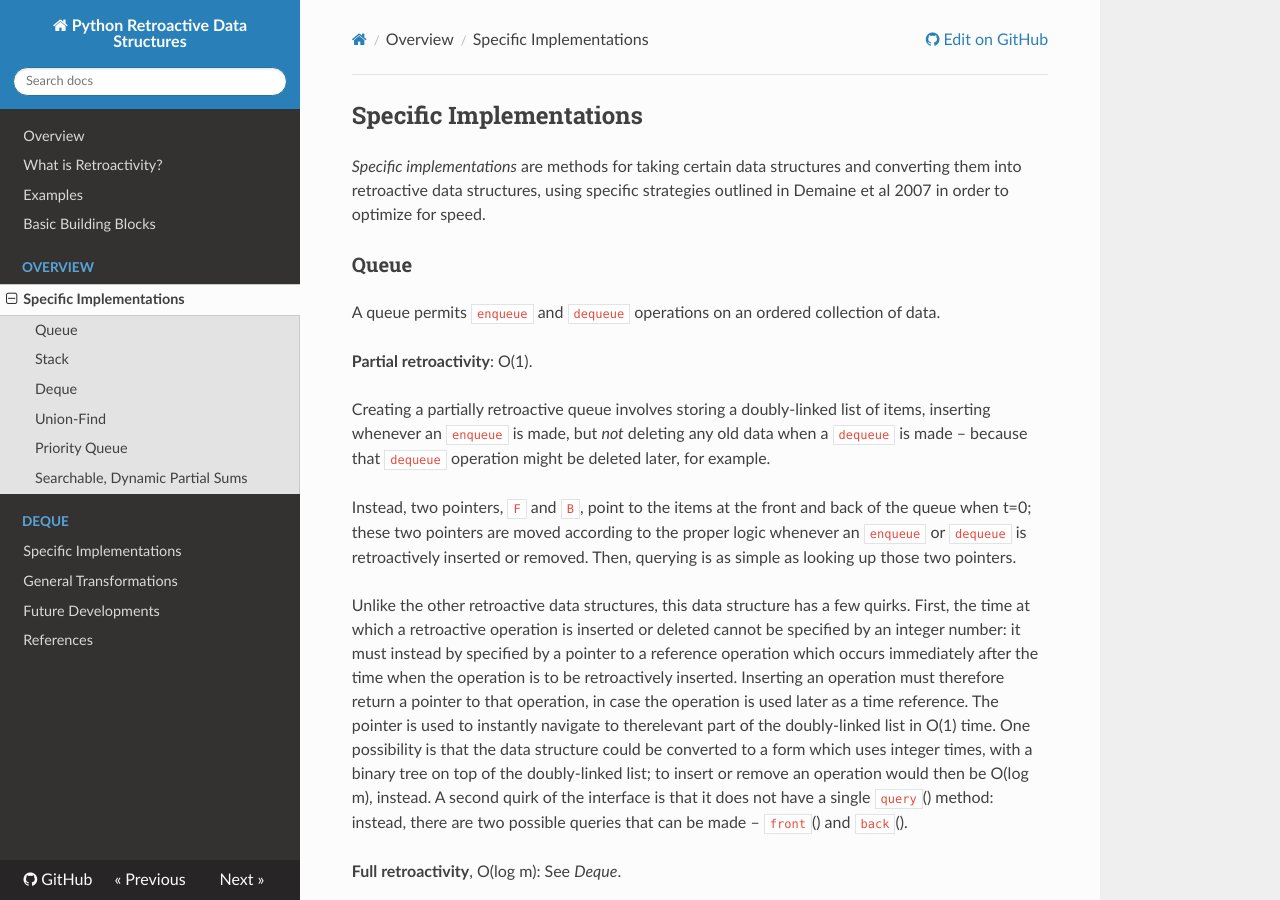
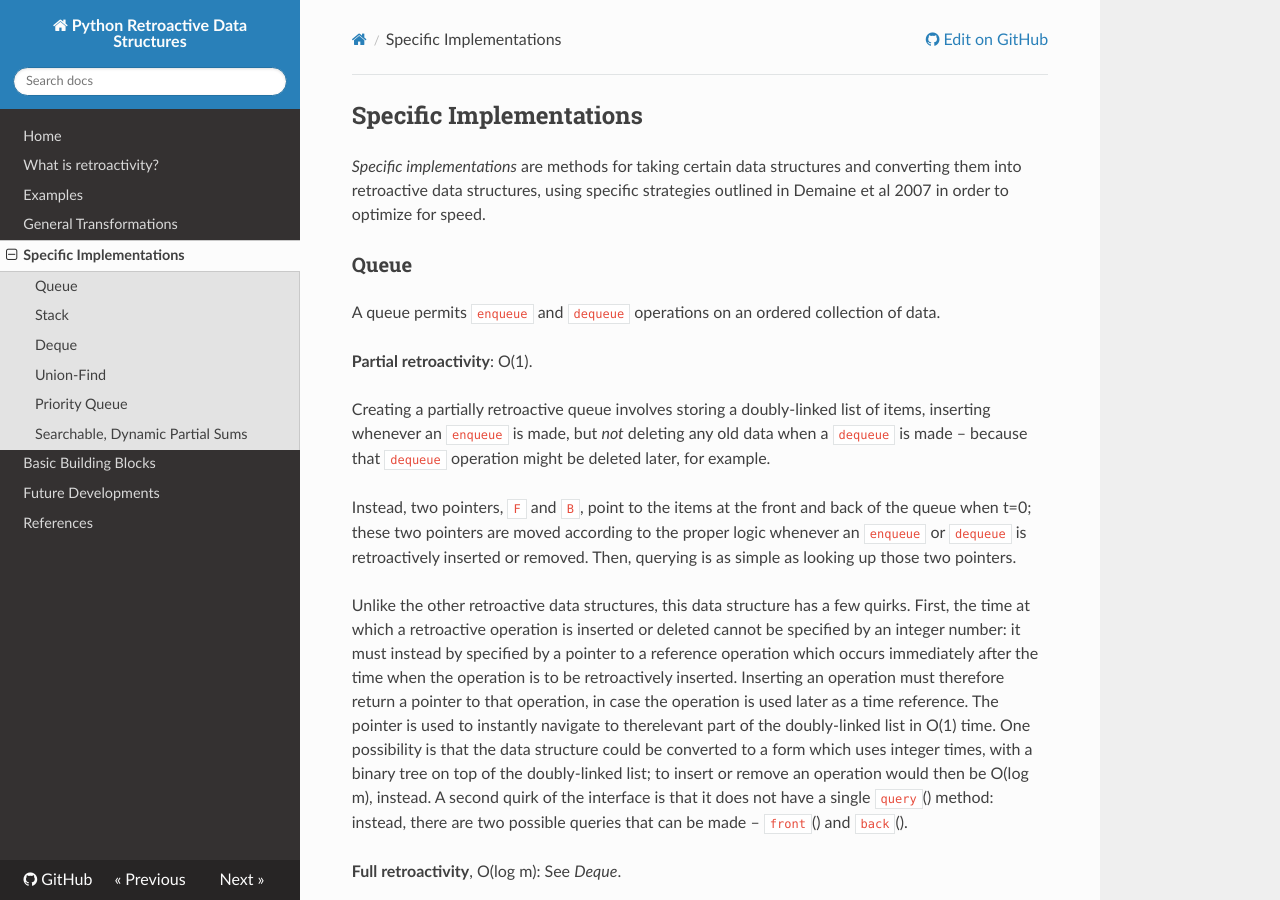
Before and after one commit to csvoss/retroactive, an MkDocs documentation site: the page built from docs/specifics.md, in a window 1280 px wide and 900 px high. Built offline with MkDocs 1.6.1, drawn with Linux system fonts in a browser that asks for light colours; nearby versions of some CDN libraries; old or Windows-style settings are respelled for this version of MkDocs.

Commit message:
Satisfactory mkdocs configuration

```diff
--- a/mkdocs.yml
+++ b/mkdocs.yml
@@ -7,16 +7,13 @@ repo_name: GitHub
 site_author: Chelsea Voss, Massachusetts Institute of Technology
 
 pages:
-- ["index.md", "Overview"]
-- ["whatisretroactivity.md", "What is Retroactivity?"]
+- ["index.md", Home]
+- ["whatisretroactivity.md", "What is retroactivity?"]
 - ["examples.md", "Examples"]
 
-- ['basics/index.md', "Basic Building Blocks"]
-
-- ['specifics-index.md', "Overview", "Specific Implementations"]
-- ['deque.md', "Deque", "Specific Implementations"]
-
-- ['general/index.md', "General Transformations"]
+- ['general.md', "General Transformations"]
+- ['specifics.md', "Specific Implementations"]
+- ['basics.md', "Basic Building Blocks"]
 
 - ["futuredevelopments.md", "Future Developments"]
 - ["references.md", "References"]
```
Also changed, not shown: docs/deque.md (deleted, +0 -1 lines), docs/priorityqueue.md (deleted, +0 -1 lines), docs/queue.md (deleted, +0 -10 lines), docs/sdps.md (deleted, +0 -1 lines), docs/stack.md (deleted, +0 -1 lines), docs/unionfind.md (deleted, +0 -1 lines), docs/basics.md (renamed from docs/basics/index.md), docs/general.md (renamed from docs/general/index.md), docs/specifics.md (renamed from docs/specifics-index.md).
